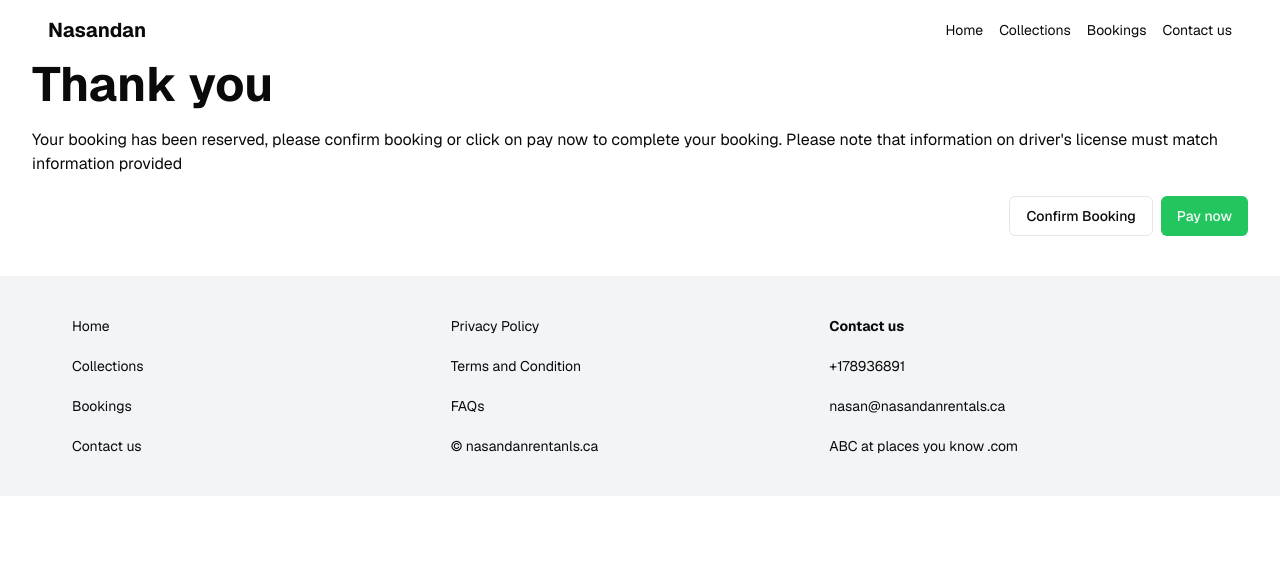
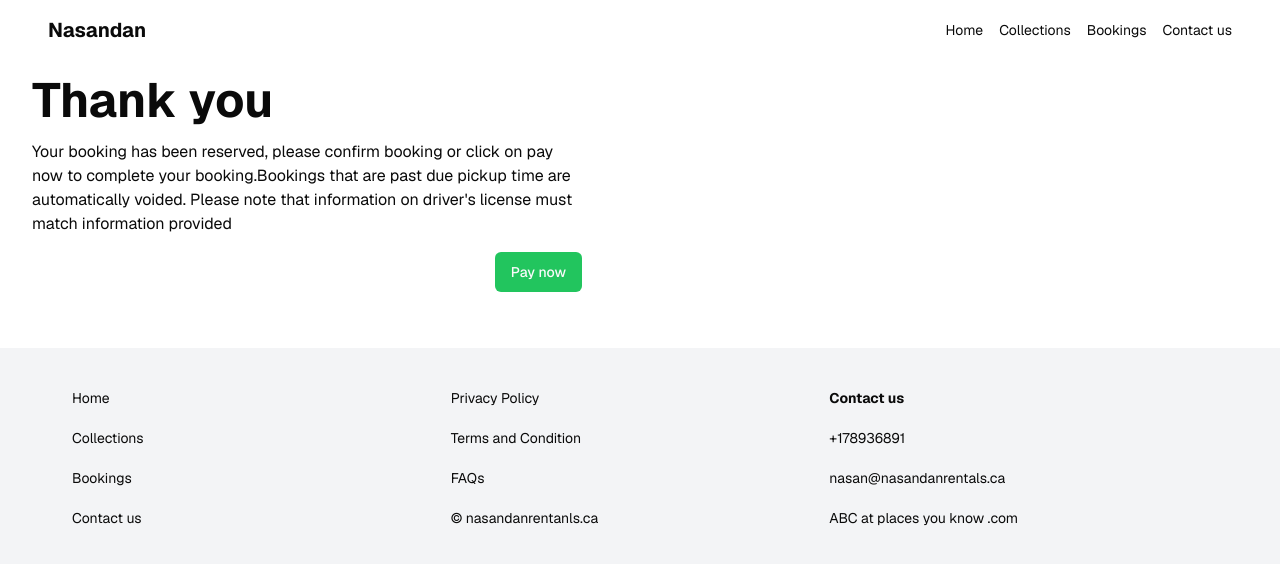
Before and after one commit to sammyodiagbe/nasandanrentals, a Next.js app: page /booking-confirmed in a window 1280 px wide. Shown: the top 564 px of the page. Built offline with nearby package versions, Linux system fonts and the light colour scheme.

Commit message:
adjusting designs

```diff
--- a/app/booking-confirmed/page.tsx
+++ b/app/booking-confirmed/page.tsx
@@ -3,16 +3,18 @@ import { Button } from "@/components/ui/button";
 const BookingConfirmed = () => {
   return (
     <main className=" lg:container space-y-5">
+      <div className="w-[550px] space-y-4 py-4">
         <h1 className="text-5xl font-bold">Thank you</h1>
         <p>
           Your booking has been reserved, please confirm booking or click on pay
-        now to complete your booking. Please note that information on driver's
+          now to complete your booking.Bookings that are past due pickup time
+          are automatically voided. Please note that information on driver's
           license must match information provided
         </p>
         <div className="">
           <div className="flex justify-end gap-2">
-          <Button variant={"outline"}>Confirm Booking</Button>
             <Button className="bg-green-500 hover:bg-green-600">Pay now</Button>
+          </div>
         </div>
       </div>
     </main>
--- a/app/rent/page.tsx
+++ b/app/rent/page.tsx
@@ -329,14 +329,6 @@ const RentPage = () => {
                 <h2>Total CA $ 100</h2>
                 <div className="space-x-4">
                   <Button
-                    type="button"
-                    disabled={isSubmitting}
-                    onClick={makePurchase}
-                    className="bg-gray-100 hover:bg-gray-200 text-foreground"
-                  >
-                    Reserve
-                  </Button>
-                  <Button
                     type="submit"
                     disabled={isSubmitting}
                     className="bg-green-500 hover:bg-green-500"
```
Lines whose indentation alone changed are shown as unchanged.
